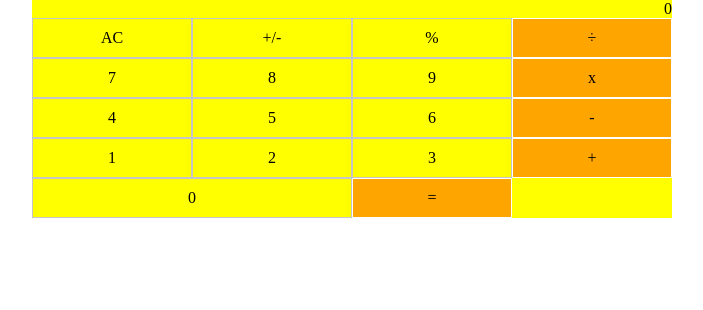
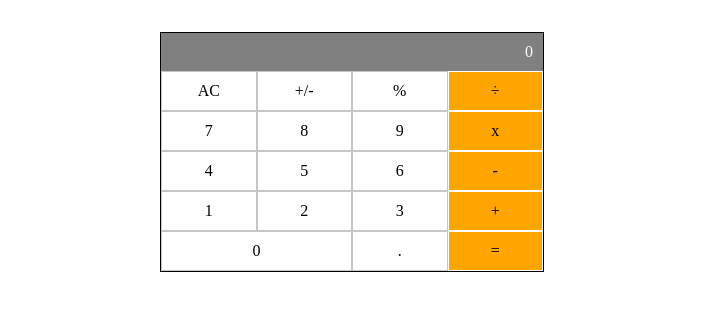
Before and after one commit to HtetWaiYan7191/math-magicians, a React (Create React App) app: page /calculator in a window 1280 px wide. Shown: the top 310 px of the page, without its empty margins (288-991 px from the left). Built offline with nearby package versions, Linux system fonts and the light colour scheme.

Commit message:
Add Calculator component container and Calculator.css file to style that component

```diff
--- a/src/components/Calculator.css
+++ b/src/components/Calculator.css
@@ -3,20 +3,20 @@
   margin: 0;
   padding: 0;
 }
+
 .output-result {
   grid-column: 1/5;
   text-align: end;
+  background-color: gray;
+  color: #fff;
+  padding: 10px;
 }
 
 .container {
-    margin: 0 auto;
-    width: 50%;
+  margin: 2rem auto;
+  width: 30%;
   display: grid;
-    grid-template-columns: repeat(4,1fr);
-    background-color: yellow;
+  grid-template-columns: repeat(4, 1fr);
   text-align: center;
+  border: 1px solid black;
 }
-
-.container:last-child {
-    grid-column: 2/5;
-}
--- a/src/components/Calculator.js
+++ b/src/components/Calculator.js
@@ -2,7 +2,7 @@ import React from 'react';
 import './Calculator.css';
 import Buttons from './Buttons';
 
-const numbers = ['AC', '+/-', '%', '\u00F7', '7', '8', '9', 'x', '4', '5', '6', '-', '1', '2', '3', '+', '0', '='];
+const numbers = ['AC', '+/-', '%', '\u00F7', '7', '8', '9', 'x', '4', '5', '6', '-', '1', '2', '3', '+', '0', '.', '='];
 const Calculator = () => (
   <div className="container">
     <div className="output-result">0</div>
```
Lines whose indentation alone changed are shown as unchanged.
